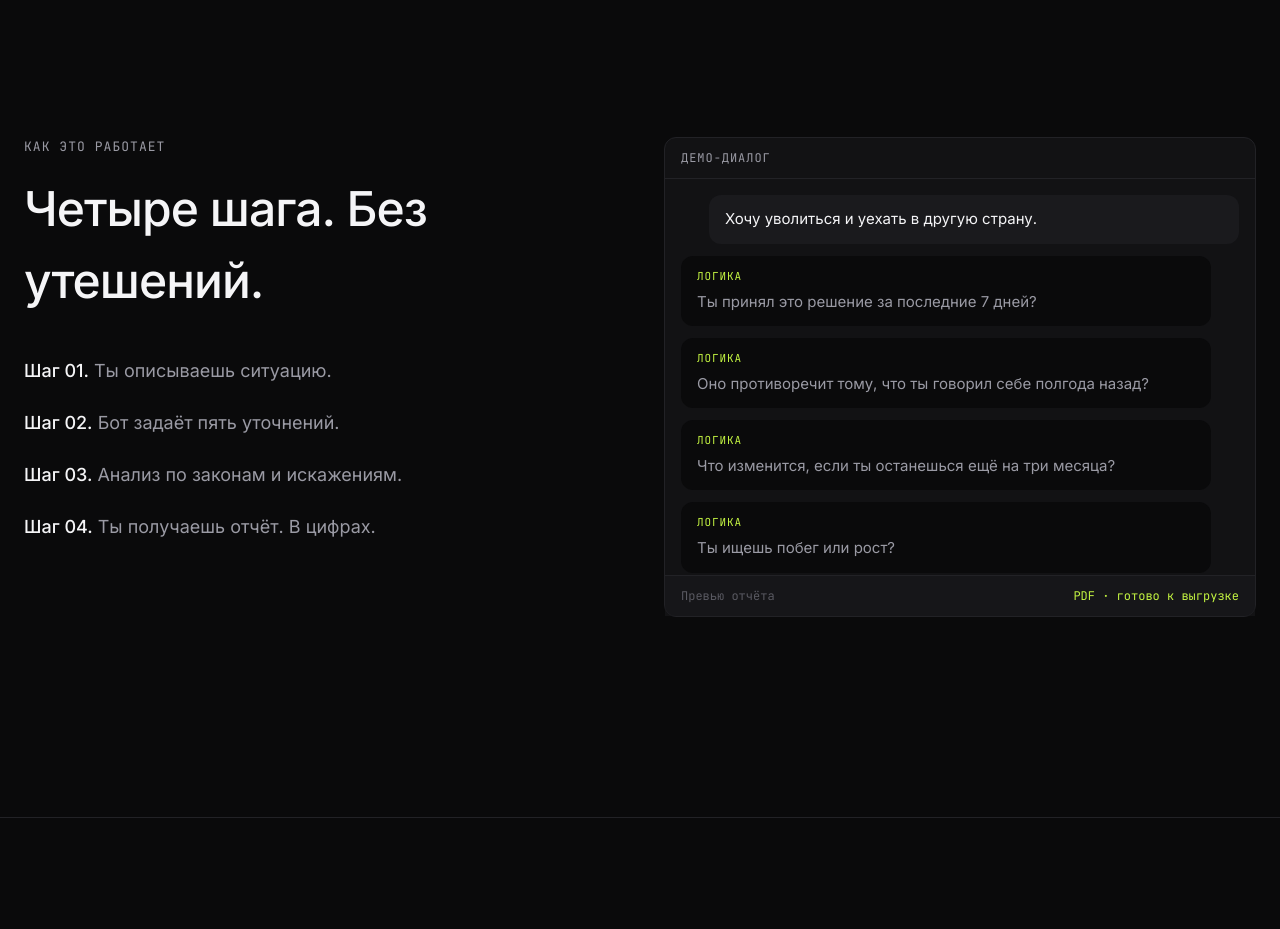
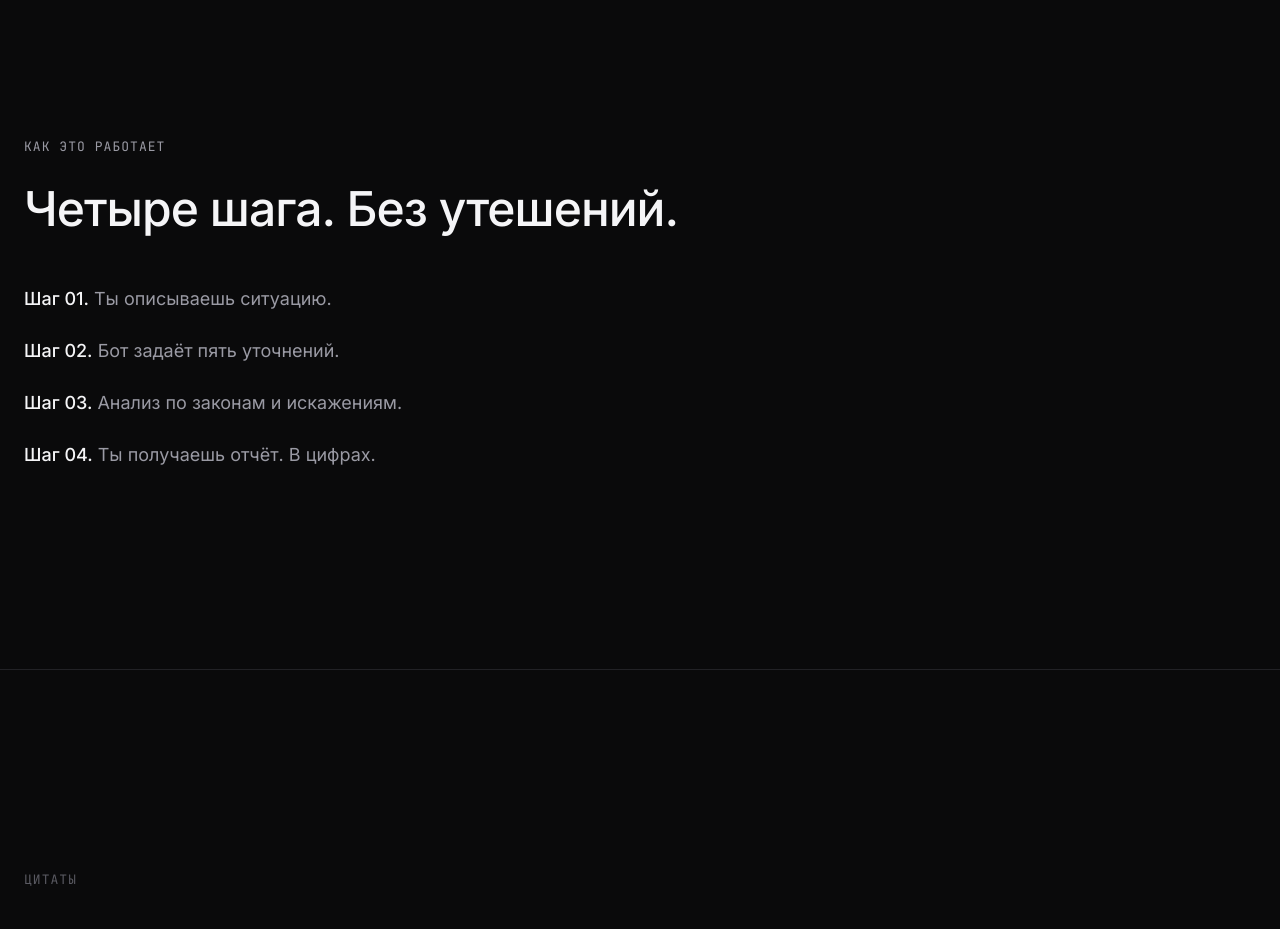
Before and after one commit to Nikitamaximenko/-mtproxy-bot-suite, a React (Vite) app in the folder logika/: page / in a window 1280 px wide. Shown: the part 4000-4929 px from the top of the page. Built offline with nearby package versions, Linux system fonts and the light colour scheme.

Commit message:
fix(logika): убрать демо-диалог с лендинга
Made-with: Cursor

```diff
--- a/logika/src/components/landing/sections.tsx
+++ b/logika/src/components/landing/sections.tsx
@@ -1,5 +1,5 @@
 import { motion, useInView } from 'framer-motion'
-import { useEffect, useMemo, useRef, useState } from 'react'
+import { useRef, useState } from 'react'
 import { ChevronDown } from 'lucide-react'
 import { clsx } from 'clsx'
 import { useCountUp } from '../../hooks/useCountUp'
@@ -163,44 +163,15 @@ export function LawsSection() {
   )
 }
 
-const demoSteps: { role: 'user' | 'bot'; text: string }[] = [
-  { role: 'user', text: 'Хочу уволиться и уехать в другую страну.' },
-  { role: 'bot', text: 'Ты принял это решение за последние 7 дней?' },
-  { role: 'bot', text: 'Оно противоречит тому, что ты говорил себе полгода назад?' },
-  { role: 'bot', text: 'Что изменится, если ты останешься ещё на три месяца?' },
-  { role: 'bot', text: 'Ты ищешь побег или рост?' },
-  { role: 'bot', text: 'Какой факт сейчас самый неудобный для твоей истории?' },
-  { role: 'bot', text: 'Обнаружено: свежесть события, эмоциональное рассуждение.' },
-  { role: 'bot', text: 'Overall Score: 42 из 100 — решение частично логично.' },
-]
-
 export function HowItWorksSection() {
-  const [visible, setVisible] = useState(0)
-  const ref = useRef(null)
-  const inView = useInView(ref, { amount: 0.35 })
-
-  useEffect(() => {
-    if (!inView) return
-    const id = window.setInterval(() => {
-      setVisible((v) => (v < demoSteps.length - 1 ? v + 1 : v))
-    }, 900)
-    return () => window.clearInterval(id)
-  }, [inView])
-
-  const typed = useMemo(() => demoSteps.slice(0, visible + 1), [visible])
-
   return (
-    <section
-      ref={ref}
-      className="border-border bg-background border-y py-[120px] md:py-[200px]"
-    >
-      <div className="mx-auto grid max-w-[1280px] gap-12 px-4 md:grid-cols-2 md:px-6">
-        <div>
+    <section className="border-border bg-background border-y py-[120px] md:py-[200px]">
+      <div className="mx-auto max-w-[1280px] px-4 md:px-6">
         <p className="text-muted font-mono text-[13px] uppercase tracking-[0.08em]">Как это работает</p>
         <h2 className="mt-4 text-[clamp(2rem,4vw,3rem)] font-medium tracking-[-0.02em]">
           Четыре шага. Без утешений.
         </h2>
-          <ol className="mt-10 space-y-6 text-lg text-muted">
+        <ol className="mt-10 max-w-2xl space-y-6 text-lg text-muted">
           <li>
             <span className="text-foreground font-medium">Шаг 01.</span> Ты описываешь ситуацию.
           </li>
@@ -214,39 +185,6 @@ export function HowItWorksSection() {
             <span className="text-foreground font-medium">Шаг 04.</span> Ты получаешь отчёт. В цифрах.
           </li>
         </ol>
-        </div>
-        <div className="border-border bg-card flex max-h-[480px] flex-col rounded-[12px] border">
-          <div className="border-border border-b px-4 py-3 font-mono text-xs uppercase tracking-[0.08em] text-muted">
-            Демо-диалог
-          </div>
-          <div className="flex-1 space-y-3 overflow-y-auto p-4">
-            {typed.map((m, i) => (
-              <motion.div
-                key={i}
-                initial={{ opacity: 0, y: 8 }}
-                animate={{ opacity: 1, y: 0 }}
-                transition={{ duration: 0.35, ease }}
-                className={clsx(
-                  'max-w-[95%] rounded-[12px] px-4 py-3 text-[15px] leading-relaxed',
-                  m.role === 'user'
-                    ? 'bg-elevated ml-auto text-foreground'
-                    : 'bg-background mr-auto text-muted',
-                )}
-              >
-                {m.role === 'bot' && (
-                  <span className="text-accent mb-1 block font-mono text-[11px] uppercase tracking-[0.08em]">
-                    Логика
-                  </span>
-                )}
-                {m.text}
-              </motion.div>
-            ))}
-          </div>
-          <div className="border-border bg-elevated/60 flex items-center justify-between border-t px-4 py-3">
-            <span className="text-dim font-mono text-xs">Превью отчёта</span>
-            <span className="text-accent font-mono text-xs">PDF · готово к выгрузке</span>
-          </div>
-        </div>
       </div>
     </section>
   )
```
Lines whose indentation alone changed are shown as unchanged.
